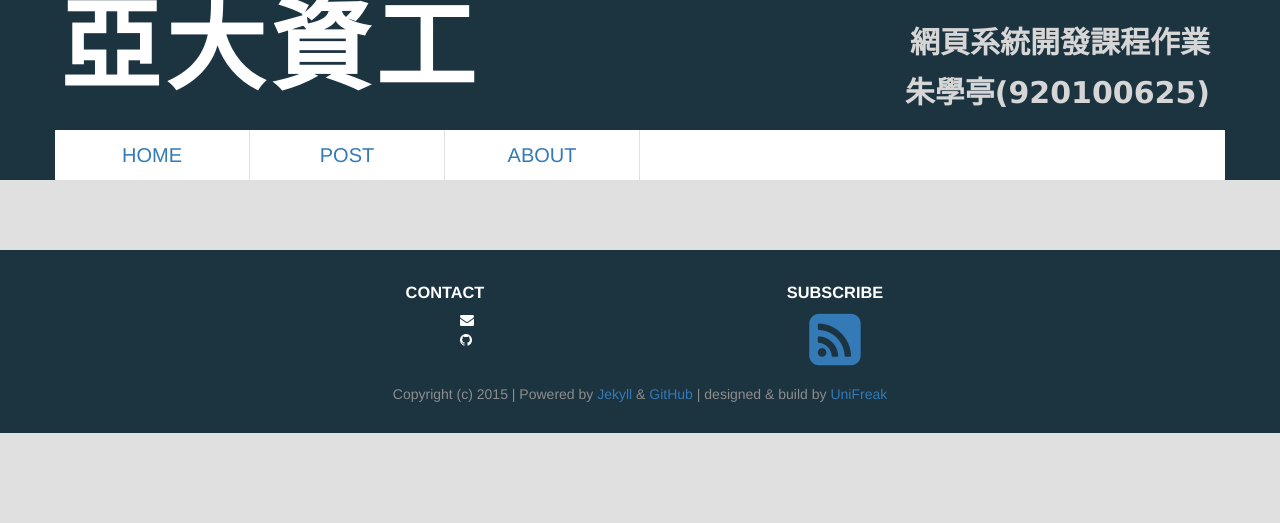
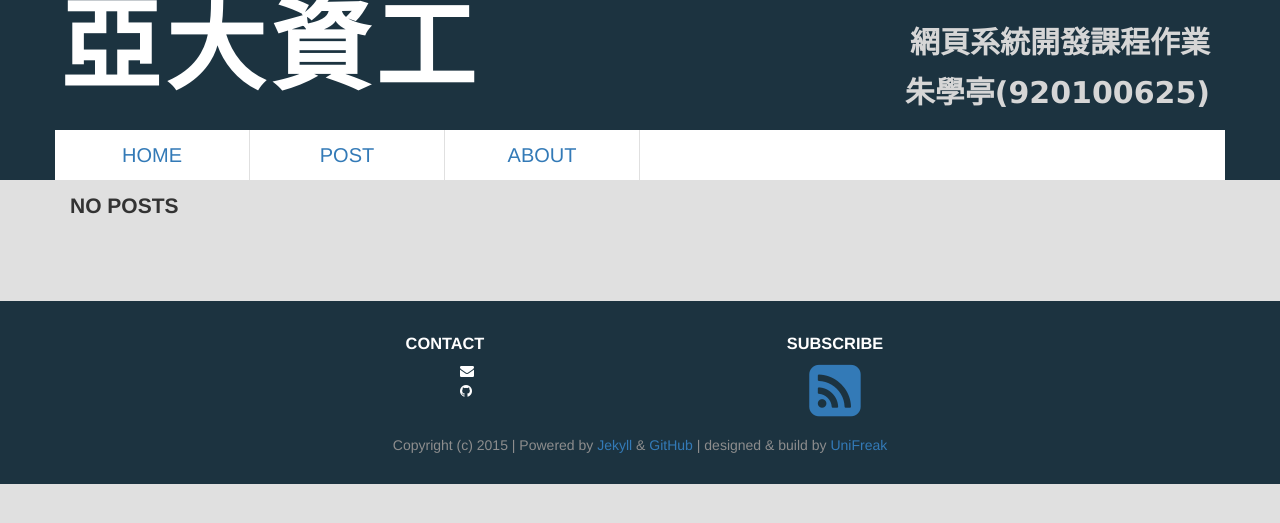
Before and after one commit to htchu/webcourse, a Jekyll site: the page built from index.html, in a window 1280 px wide. Shown: the top 523 px of the page. Built offline with Jekyll 4.4.1, drawn with Linux system fonts in a browser that asks for light colours.

Commit message:
Update index.html

```diff
--- a/index.html
+++ b/index.html
@@ -1,5 +1,5 @@
 ---
 layout: base
 ---
-
+<h1>NO POSTS</hi>
 {% include post_list.html %}
```
